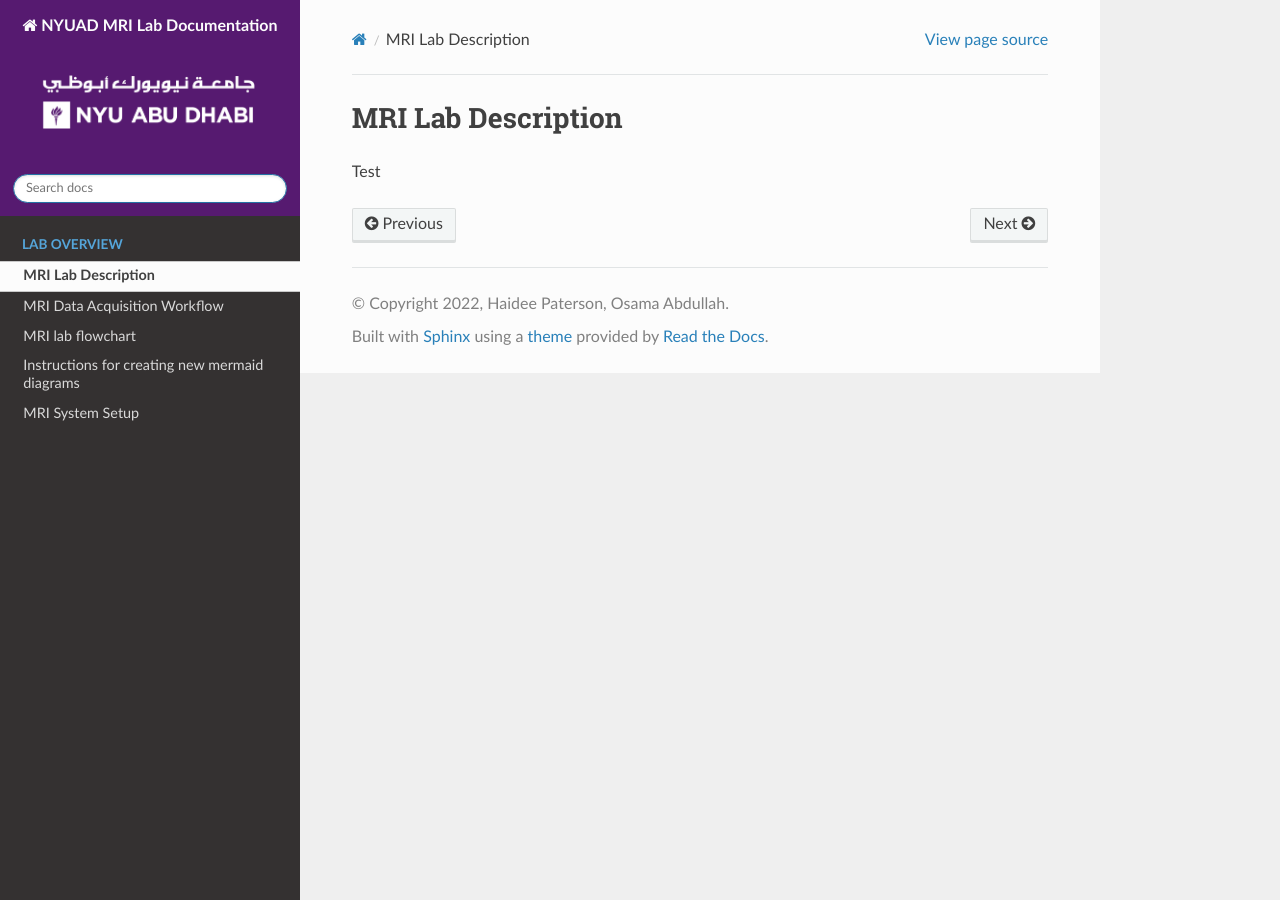
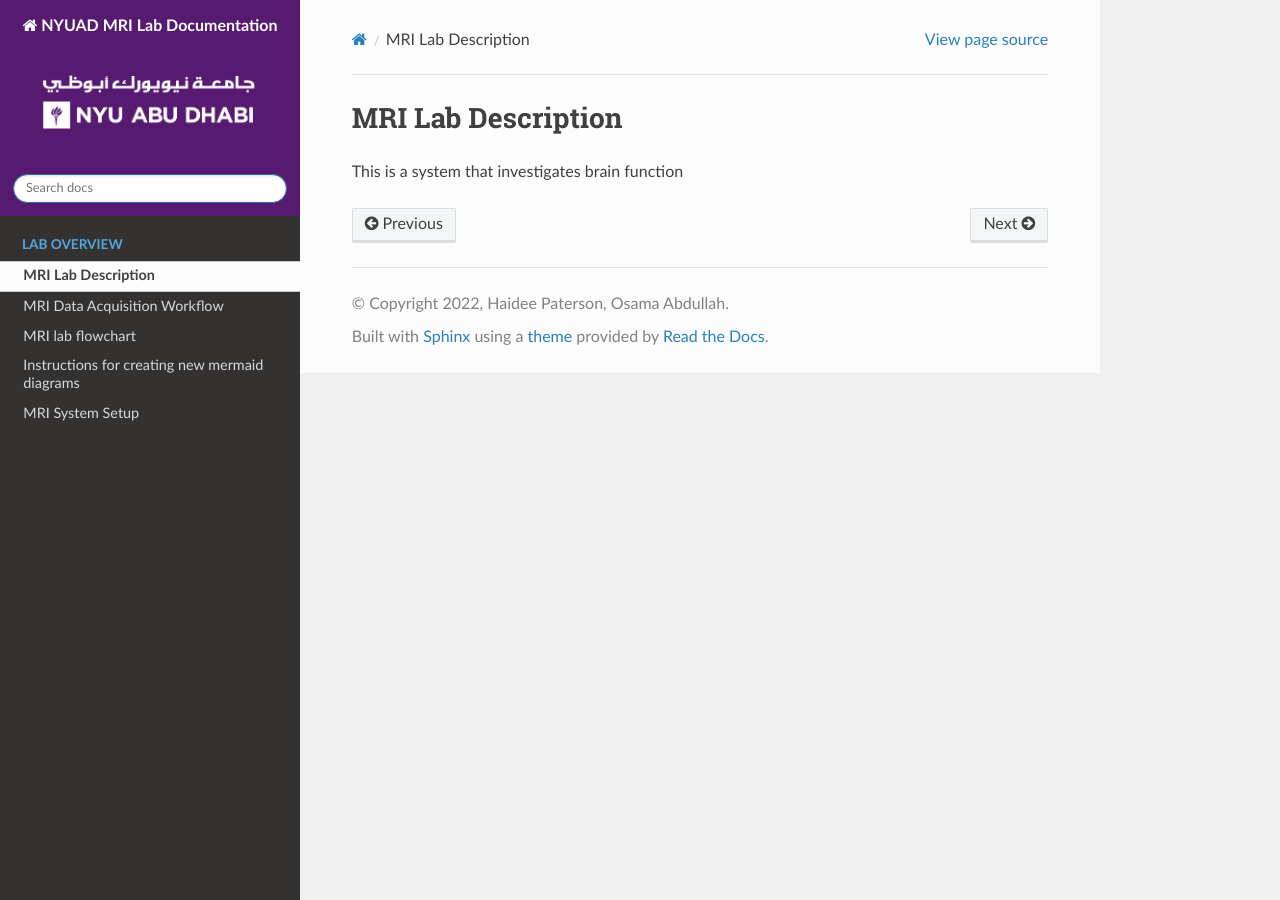
Before and after one commit to BioMedicalImaging-Core-NYUAD/brainimaging-lab-documentation, a Sphinx documentation site: the page built from docs/source/1-mri_lab_description.rst, in a window 1280 px wide. Built offline with Sphinx 7.4.7 and the Read the Docs theme 3.1.0, drawn with Linux system fonts in a browser that asks for light colours.

```diff
--- a/docs/source/1-mri_lab_description.rst
+++ b/docs/source/1-mri_lab_description.rst
@@ -1,4 +1,4 @@
 MRI Lab Description
 ===================
 
-Test
+This is a system that investigates brain function
```
